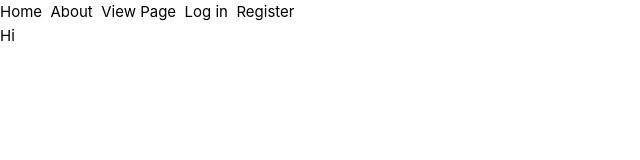
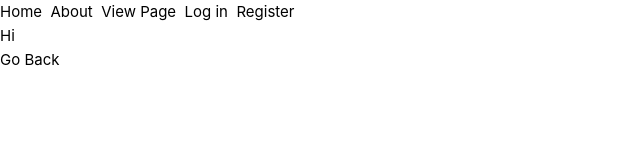
Before and after one commit to LueKely/Fake-Website, a Vue app: page / in a window 1280 px wide. Shown: the top 160 px of the page, without its empty margins (0-640 px from the left). Built offline with nearby package versions, Linux system fonts and the light colour scheme.

Commit message:
added go back component

```diff
--- a/src/App.vue
+++ b/src/App.vue
@@ -2,6 +2,7 @@
 	import { RouterLink, RouterView } from 'vue-router';
 	import { useCounterStore } from '@/stores/counter';
 	import { people } from '@/stores/yow';
+	import GoBack from './components/GoBack.vue';
 
 	const count = useCounterStore();
 	const test = people();
@@ -20,6 +21,7 @@
 		<RouterLink to="/Register">Register &nbsp;</RouterLink>
 	</nav>
 	<RouterView />
+	<GoBack></GoBack>
 </template>
 
 <style scoped></style>
--- /dev/null
+++ b/src/components/GoBack.vue
@@ -0,0 +1,5 @@
+<template>
+	<span>
+		<button @click="$router.back()">Go Back</button>
+	</span>
+</template>
--- a/src/components/PersonalDetail.vue
+++ b/src/components/PersonalDetail.vue
@@ -1,6 +1,8 @@
 <script setup lang="ts">
 	import { ref, onMounted } from 'vue';
 	import type { PersonInfo } from '@/stores/types';
+	import GoBackVue from './GoBack.vue';
+
 	const props = defineProps<{ fetchedPerson: PersonInfo }>();
 </script>
 <template>
@@ -13,5 +15,6 @@
 
 	<p>Email: {{ props.fetchedPerson.email }}</p>
 	<p>ID:{{ props.fetchedPerson.id }}</p>
+	<GoBackVue></GoBackVue>
 </template>
 <style></style>
```
